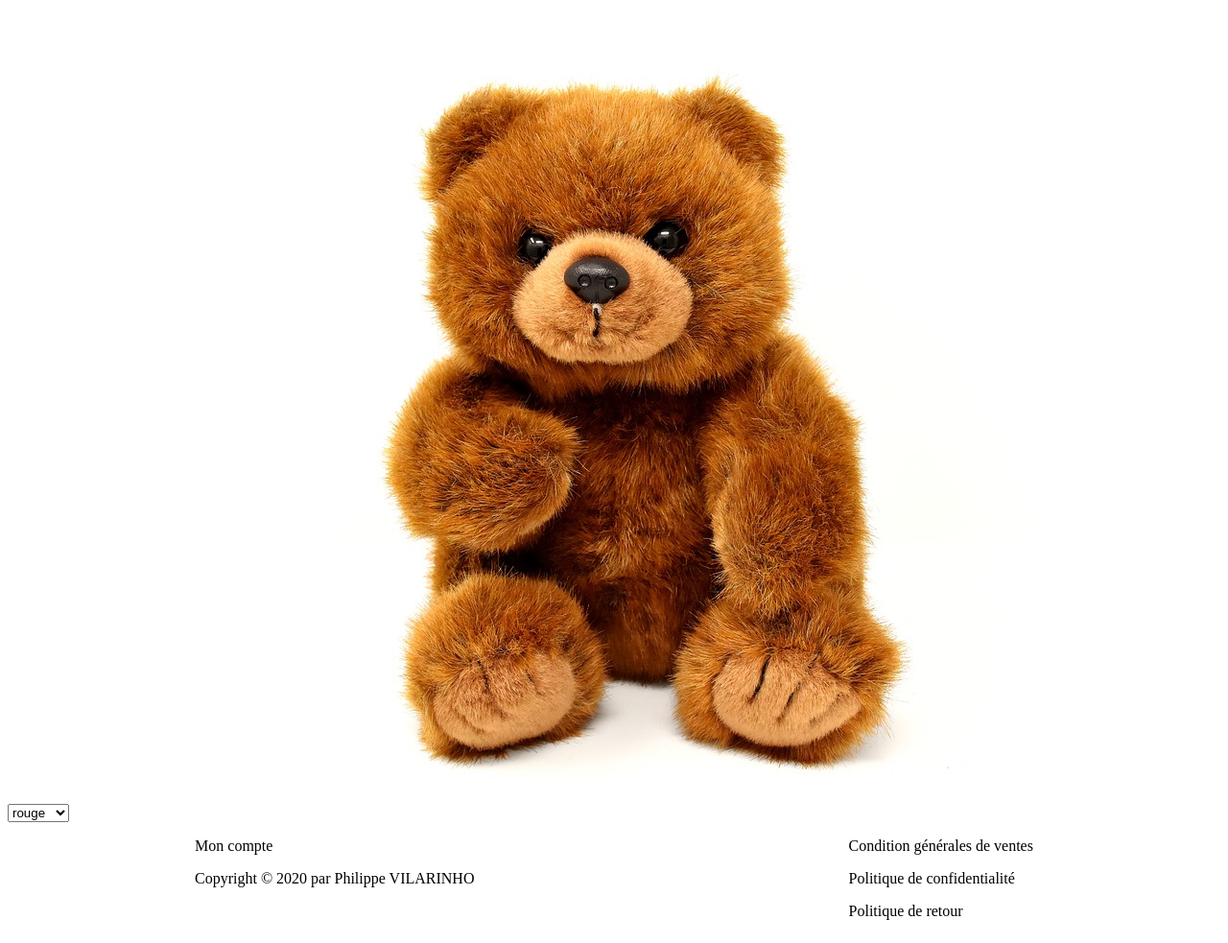
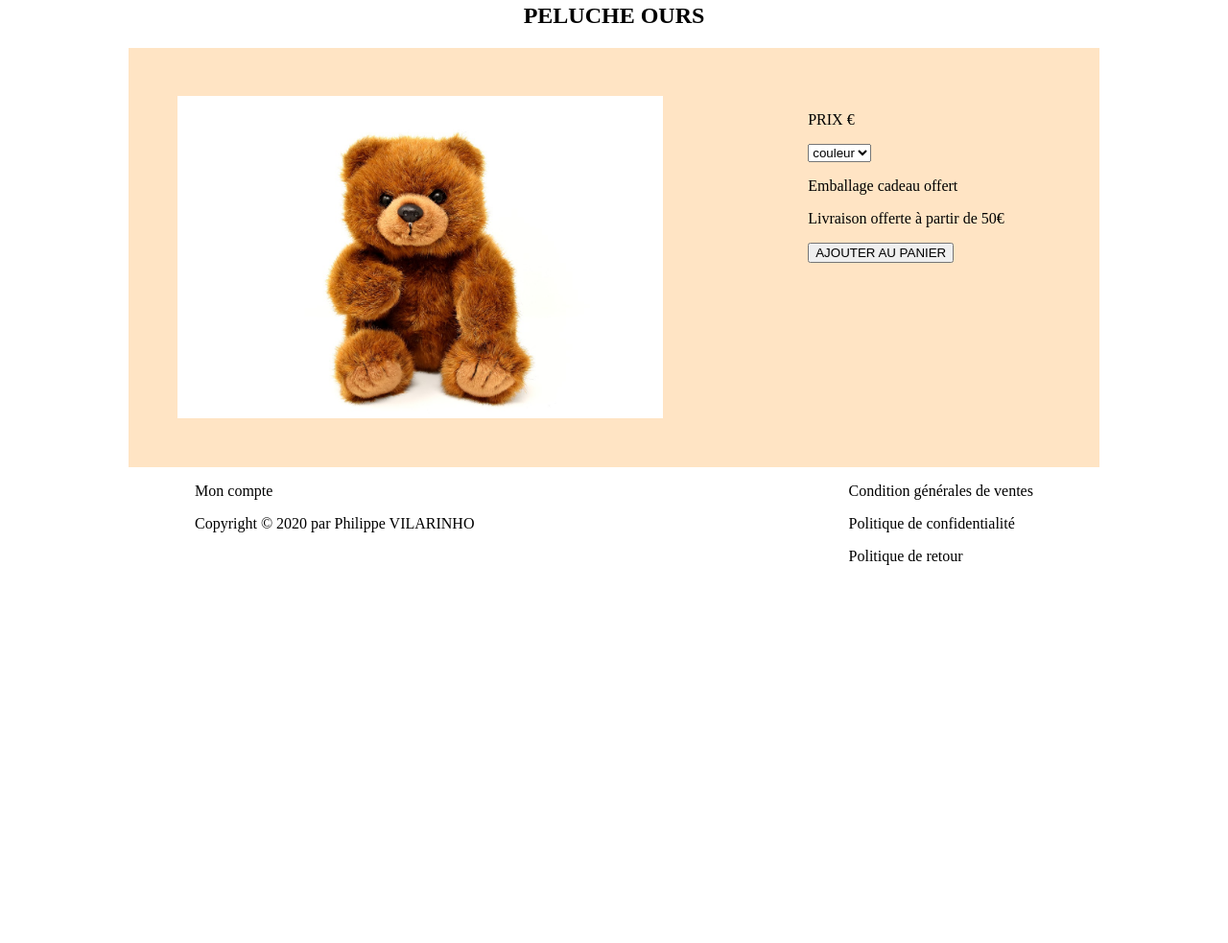
Before and after one commit to tifiloutube/Projet_5, a plain HTML site: page html/product.html in a window 1280 px wide. Shown: the part 139-1122 px from the top of the page at 96% size. After the commit the page ends 800 px from the top, so only its background shows below. Drawn offline with Linux system fonts and the light colour scheme.

Commit message:
Product create
Creation de la page produit avec la tarif, le choix des couleurs.

```diff
--- a/css/product.css
+++ b/css/product.css
@@ -16,6 +16,31 @@ header a{
     height: 100%;
 }
 
+h1{
+    text-align: center;
+}
+
+#product{
+    width: 80%;
+    background-color: bisque;
+    display: flex;
+    margin: auto;
+}
+#product img{
+    margin-left: 5%;
+    margin-top: 5%;
+    margin-bottom: 5%;
+    margin-right: 15%;
+    width: 50%;
+}
+
+.add-basket{
+
+}
+
+.product__info{
+    margin-top: 5%;
+}
 footer{
     display: flex;
     justify-content: space-around;
--- a/html/product.html
+++ b/html/product.html
@@ -15,16 +15,23 @@
 
     <main>
         <section>
-            <div>
+            <h1>PELUCHE OURS</h1>
+            <div id="product">
                 <img src="../images/teddy_1.jpg">
-                <select>
-                    <option>rouge</option>
-                    <option>bleu</option>
-                    <option>vert</option>
-                    <option>orange</option>
-                    <option>rose</option>
-                    <option>noir</option>
-                </select>
+                <div class="product__info">
+                    <p class="price">PRIX €</p>
+                    <select>
+                        <option>couleur</option>
+                        <option>couleur</option>
+                        <option>couleur</option>
+                        <option>couleur</option>
+                    </select>
+                    <p>Emballage cadeau offert</p>
+                    <p>Livraison offerte à partir de 50€</p>
+                    <div class="add-basket">
+                        <button>AJOUTER AU PANIER</button>
+                    </div>
+                </div>
             </div>
         </section>
     </main>
```
Also changed, not shown: 1 other file.
